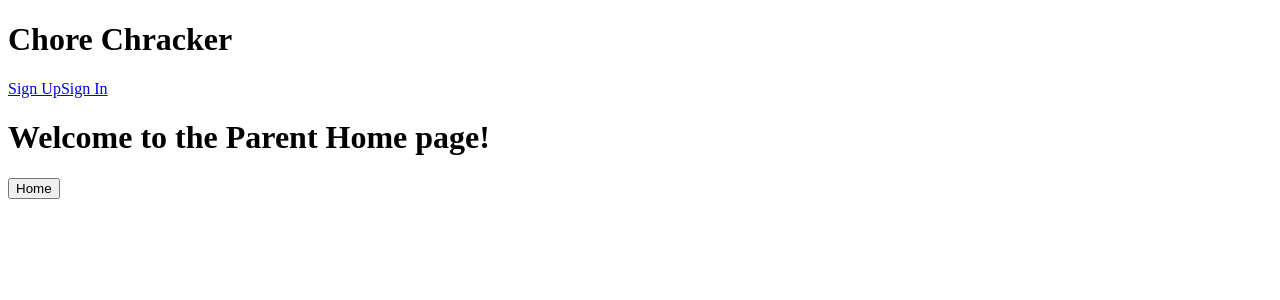
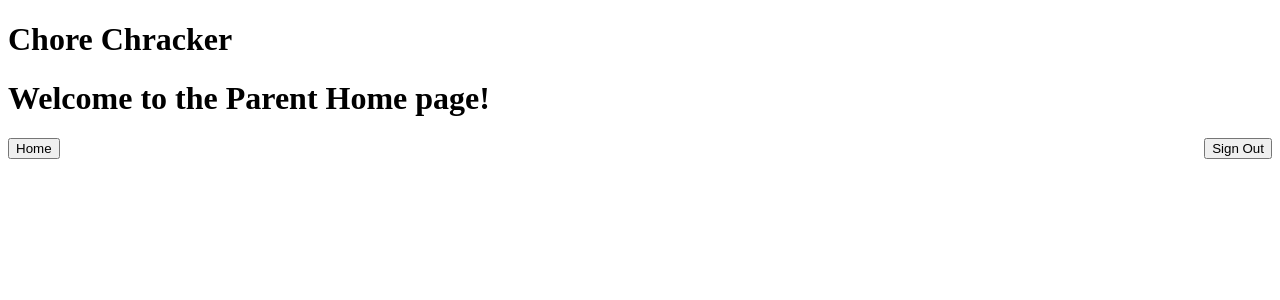
Before and after one commit to TheEPICturkey/ChoreChracker, a React (Create React App) app: page /parentHome in a window 1280 px wide. Shown: the top 300 px of the page. Built offline with nearby package versions, Linux system fonts and the light colour scheme; no server answers.

Commit message:
add remember me button because signing in every two seconds for testing is not fun>:(

```diff
--- a/src/components/auth/SignIn.js
+++ b/src/components/auth/SignIn.js
@@ -1,4 +1,4 @@
-import React, { useState, useContext } from 'react';
+import React, { useState, useContext, useEffect } from 'react';
 import { getAuth, signInWithEmailAndPassword } from 'firebase/auth';
 import { useNavigate } from 'react-router-dom';
 import { AuthContext } from '../../context/AuthContext';
@@ -7,11 +7,19 @@ function SignIn() {
   const [email, setEmail] = useState('');
   const [password, setPassword] = useState('');
   const [error, setError] = useState(null);
+  const [rememberMe, setRememberMe] = useState(false);
 
   const auth = getAuth();
   const navigate = useNavigate();
+  const { setCurrentUser } = useContext(AuthContext);
 
-  const { setCurrentUser } = useContext(AuthContext);
+  useEffect(() => {
+    if (localStorage.getItem('rememberMe')) {
+      setEmail(localStorage.getItem('rememberMeEmail'));
+      setPassword(localStorage.getItem('rememberMePassword'));
+      setRememberMe(true);
+    }
+  }, []);
 
   const handleSignIn = async (e) => {
     e.preventDefault();
@@ -20,6 +28,17 @@ function SignIn() {
       setCurrentUser(userCredential.user);
       console.log("Sign in was successful");
       navigate('/home');
+
+      if (rememberMe) {
+        localStorage.setItem('rememberMe', 'true');
+        localStorage.setItem('rememberMeEmail', email);
+        localStorage.setItem('rememberMePassword', password);
+      } else {
+        localStorage.removeItem('rememberMe');
+        localStorage.removeItem('rememberMeEmail');
+        localStorage.removeItem('rememberMePassword');
+      }
+
     } catch (err) {
       setError(err.message);
     }
@@ -40,6 +59,14 @@ function SignIn() {
         value={password}
         onChange={(e) => setPassword(e.target.value)}
       />
+      <label>
+        <input
+          type="checkbox"
+          checked={rememberMe}
+          onChange={() => setRememberMe(prev => !prev)}
+        />
+        Remember Me
+      </label>
       <button type="submit">Sign In</button>
     </form>
   );
--- a/src/components/navigation/Navbar.js
+++ b/src/components/navigation/Navbar.js
@@ -1,3 +1,37 @@
+// import React, { useContext } from 'react';
+// import { Link, useNavigate, useLocation } from 'react-router-dom';
+// import { AuthContext } from '../../context/AuthContext';
+
+// function Navbar() {
+//   const { currentUser, setCurrentUser } = useContext(AuthContext);
+//   const navigate = useNavigate();
+//   const location = useLocation();
+
+//   console.log(currentUser);
+
+//   const handleSignOut = () => {
+//     setCurrentUser(null);
+//     navigate('/sign-in');
+//   };
+
+//   return (
+//     <nav>
+//       {currentUser && location.pathname !== '/home' && location.pathname !== '/ParentHome' && <Link to="/">Home</Link>}
+
+//       {!currentUser ? (
+//         <>
+//           <Link to="/sign-up">Sign Up</Link>
+//           <Link to="/sign-in">Sign In</Link>
+//         </>
+//       ) : (
+//         <button onClick={handleSignOut}>Sign Out</button>
+//       )}
+//     </nav>
+//   );
+// }
+
+// export default Navbar;
+
 import React, { useContext } from 'react';
 import { Link, useNavigate, useLocation } from 'react-router-dom';
 import { AuthContext } from '../../context/AuthContext';
@@ -16,15 +50,18 @@ function Navbar() {
 
   return (
     <nav>
-      {currentUser && location.pathname !== '/home' && location.pathname !== '/ParentHome' && <Link to="/">Home</Link>}
-
-      {!currentUser ? (
-        <>
-          <Link to="/sign-up">Sign Up</Link>
-          <Link to="/sign-in">Sign In</Link>
-        </>
-      ) : (
-        <button onClick={handleSignOut}>Sign Out</button>
+      {location.pathname === '/parentHome' ? null : (
+        currentUser ? (
+          <>
+            {location.pathname !== '/home' && <Link to="/">Home</Link>}
+            <button onClick={handleSignOut}>Sign Out</button>
+          </>
+        ) : (
+          <>
+            <Link to="/sign-up">Sign Up</Link>
+            <Link to="/sign-in">Sign In</Link>
+          </>
+        )
       )}
     </nav>
   );
--- a/src/components/navigation/ParentHome.js
+++ b/src/components/navigation/ParentHome.js
@@ -1,13 +1,40 @@
+// import React from 'react';
+// import { useNavigate } from 'react-router-dom';
+
+// function ParentHome() {
+//   const navigate = useNavigate();
+
+//   return (
+//     <div>
+//       <h1>Welcome to the Parent Home page!</h1>
+//       <button onClick={() => navigate('/home')}>Home</button>
+//     </div>
+//   );
+// }
+
+// export default ParentHome;
+
 import React from 'react';
 import { useNavigate } from 'react-router-dom';
+import { useContext } from 'react';
+import { AuthContext } from '../../context/AuthContext';
 
 function ParentHome() {
   const navigate = useNavigate();
+  const { setCurrentUser } = useContext(AuthContext);
+
+  const handleSignOut = () => {
+    setCurrentUser(null);
+    navigate('/sign-in');
+  };
 
   return (
     <div>
       <h1>Welcome to the Parent Home page!</h1>
-      <button onClick={() => navigate('/home')}>Home</button>
+      <div style={{ display: 'flex', justifyContent: 'space-between' }}>
+        <button onClick={() => navigate('/home')}>Home</button>
+        <button onClick={handleSignOut}>Sign Out</button>
+      </div>
     </div>
   );
 }
```
